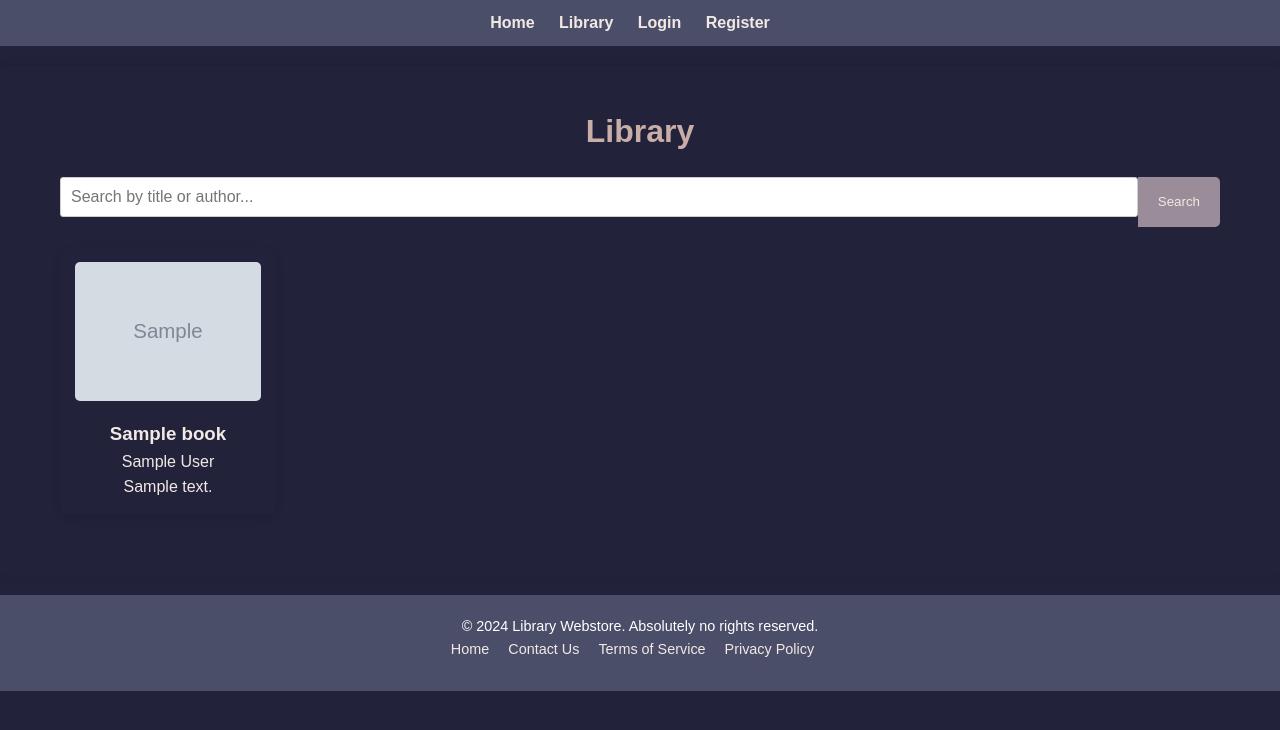
After one commit to actal7/library-webstore, a PHP site: template src/views/library.php in a window 1280 px wide. The commit adds this page. Shown: the top 730 px of the page. Run offline with PHP 8.4, Linux system fonts and the light colour scheme; the template is opened without the code that fills it: most values are stand-ins (such as "Sample title", 1, 10 or a date in 2020); grey boxes marked "Sample" are stand-in pictures; data that the repository does not hold is empty; some libraries are stand-ins or nearby versions.

Commit message:
add library page

```diff
--- /dev/null
+++ b/public/css/library.css
@@ -0,0 +1,91 @@
+.library-container {
+  padding: 20px;
+  max-width: 1200px;
+  margin: 0 auto;
+}
+
+.library-container h1 {
+  text-align: center;
+  margin-bottom: 20px;
+  color: var(--primary-color);
+}
+
+.search-form {
+  display: flex;
+  justify-content: center;
+  margin-bottom: 20px;
+}
+
+.search-form input {
+  padding: 10px;
+  font-size: 1em;
+  width: 300px;
+  border: 1px solid var(--trim-color);
+  border-radius: 5px 0 0 5px;
+}
+
+.search-form button {
+  padding: 10px 20px;
+  background-color: var(--secondary-color);
+  color: var(--text-color);
+  border: none;
+  border-radius: 0 5px 5px 0;
+  cursor: pointer;
+}
+
+.search-form button:hover {
+  background-color: var(--primary-color);
+}
+
+/* Books Grid */
+.books-grid {
+  display: grid;
+  grid-template-columns: repeat(auto-fill, minmax(200px, 1fr));
+  gap: 20px;
+}
+
+.book-card {
+  background-color: var(--bg-color);
+  color: var(--text-color);
+  padding: 15px;
+  border-radius: 10px;
+  text-align: center;
+  box-shadow: 0 4px 8px rgba(0, 0, 0, 0.1);
+}
+
+.book-card img {
+  max-width: 100%;
+  height: auto;
+  border-radius: 5px;
+  margin-bottom: 10px;
+}
+
+/* Pagination */
+.pagination {
+  text-align: center;
+  margin-top: 20px;
+}
+
+.pagination a {
+  padding: 10px 15px;
+  margin: 0 5px;
+  background-color: var(--bg-color);
+  color: var(--text-color);
+  border-radius: 5px;
+  text-decoration: none;
+}
+
+.pagination a.active {
+  background-color: var(--primary-color);
+}
+
+.pagination a:hover {
+  background-color: var(--secondary-color);
+}
+
+.no-results {
+  text-align: center;
+  font-size: 1.5em;
+  color: var(--secondary-color);
+  margin: 40px 0;
+}
--- a/public/css/styles.css
+++ b/public/css/styles.css
@@ -2,6 +2,7 @@
 @import url("layout.css");
 @import url("components.css");
 @import url("utilities.css");
+@import url("library.css");
 
 :root {
   --primary-color: #c9ada7;
--- a/src/views/header.php
+++ b/src/views/header.php
@@ -15,6 +15,7 @@
     <nav>
         <ul>
             <li><a href="/">Home</a></li>
+            <li><a href="/library">Library</a></li>
             <?php if (isset($_SESSION['username'])): ?>
                 <li><a href="/profile">Profile</a></li>
                 <?php if ($_SESSION['role'] === 'clerk' || $_SESSION['role'] === 'admin'): ?>
--- /dev/null
+++ b/src/views/library.php
@@ -0,0 +1,31 @@
+<div class="library-container">
+    <h1>Library</h1>
+
+    <form method="GET" action="/library" class="search-form">
+        <input type="text" name="search" placeholder="Search by title or author..." value="<?= htmlspecialchars($search) ?>">
+        <button type="submit">Search</button>
+    </form>
+
+    <?php if (empty($books)): ?>
+        <p class="no-results">Sorry, we couldn't find a book that matches your search.</p>
+    <?php else: ?>
+        <div class="books-grid">
+            <?php foreach ($books as $book): ?>
+                <div class="book-card">
+                    <img src="<?= htmlspecialchars($book['image_url']) ?>" alt="<?= htmlspecialchars($book['title']) ?>">
+                    <h3><?= htmlspecialchars($book['title']) ?></h3>
+                    <p><?= htmlspecialchars($book['author']) ?></p>
+                    <p><?= htmlspecialchars($book['description']) ?></p>
+                </div>
+            <?php endforeach; ?>
+        </div>
+    <?php endif; ?>
+
+    <div class="pagination">
+        <?php for ($i = 1; $i <= $totalPages; $i++): ?>
+            <a href="/library?page=<?= $i ?>&search=<?= htmlspecialchars($search) ?>" class="<?= $i == $currentPage ? 'active' : '' ?>">
+                <?= $i ?>
+            </a>
+        <?php endfor; ?>
+    </div>
+</div>
```
Also changed, not shown: public/index.php (+6 -5 lines), src/controllers/BookController.php (+53 -0 lines), public/images/1984.jpg (added).
